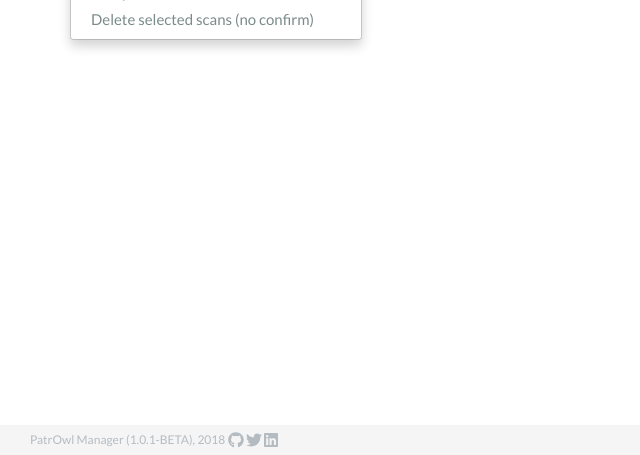
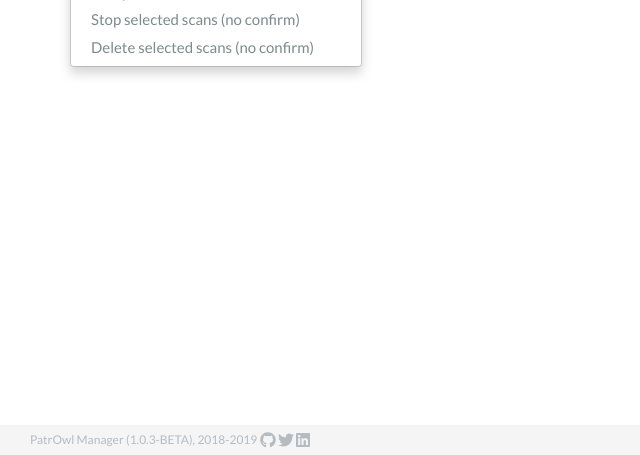
Before and after one commit to Patrowl/PatrowlManager, a Django app: template scans/templates/details-scan-def.html in a window 1280 px wide, after a click on "Actions". Shown: the part 345-800 px from the top of the page, without its empty margins (0-640 px from the left). Run offline with Django 3.2, Linux system fonts and the light colour scheme; the template is opened without the code that fills it, so the values that code supplies are empty; parts of the project's set-up code (start-up, migrations or seed data) failed here and were passed over; some libraries are stand-ins or nearby versions.

Commit message:
New Feature: Stop multiple scans at once Year update (2019)

```diff
--- a/assets/templates/report-asset-findings.html
+++ b/assets/templates/report-asset-findings.html
@@ -543,7 +543,7 @@
       <a xmlns="" href="http://patrowl.io/" target="_blank">PatrOwl - Threat Intelligence Monitoring</a> tool
      .<br xmlns="">
      PatrOwl - Community Edition is published by GreenLock Advisory<br/>
-     2018 GreenLock Advisory ©. All rights reserved.
+     2018-2019 GreenLock Advisory ©. All rights reserved.
    </div> -->
   </body>
 </html>
--- a/assets/templates/report-assetgroup-findings.html
+++ b/assets/templates/report-assetgroup-findings.html
@@ -603,7 +603,7 @@
       <a xmlns="" href="http://patrowl.io/" target="_blank">PatrOwl - Threat Intelligence Monitoring</a> tool
      .<br xmlns="">
      PatrOwl - Community Edition is published by GreenLock Advisory<br/>
-     2018 GreenLock Advisory ©. All rights reserved.
+     2018-2019 GreenLock Advisory ©. All rights reserved.
    </div> -->
   </body>
 </html>
--- a/findings/templates/report-finding.html
+++ b/findings/templates/report-finding.html
@@ -482,7 +482,7 @@
       <a xmlns="" href="https://www.patrowl.io/" target="_blank">PatrOwl SecOps automation and orchestration platform</a>
      .<br xmlns="">
      PatrOwl is published by GreenLock Advisory<br xmlns="">
-     © 2018 GreenLock Advisory. All rights reserved.
+     © 2018-2019 GreenLock Advisory. All rights reserved.
    </div>
   </body>
 </html>
--- a/requirements.txt
+++ b/requirements.txt
@@ -7,7 +7,7 @@ certifi==2017.4.17
 chardet==3.0.4
 coreapi==2.3.3
 coreschema==0.0.4
-Django==1.11.15
+Django==1.11.18
 django-celery-beat==1.0.1
 django-celery-results==1.0.1
 django-cursor-pagination==0.1.3
--- a/scans/templates/details-scan-def.html
+++ b/scans/templates/details-scan-def.html
@@ -79,6 +79,7 @@
     </button>
     <ul class="dropdown-menu" aria-labelledby="dropdown-menu-actions">
       <li><a class="btn-compare-selected" href="#">Compare selected scans (2 scans max.)</a></li>
+      <li><a class="btn-stop-selected" href="#">Stop selected scans (no confirm)</a></li>
       <li><a class="btn-delete-selected" href="#">Delete selected scans (no confirm)</a></li>
     </ul>
   </div>
@@ -493,10 +494,10 @@ $(function() {
 
   // Compare scans
   $("a.btn-compare-selected").on('click', function (e) {
-    scans_to_compare = []
+    scans_to_compare = [];
     $("input[name='scan']").each(function(cbx){
       if (this.checked) {
-        scans_to_compare.push(this.value)
+        scans_to_compare.push(this.value);
       }
     });
     if(scans_to_compare.length == 2){
@@ -504,26 +505,49 @@ $(function() {
     }
   });
 
-  // Delete scans
+  // Delete selected scans
   $("a.btn-delete-selected").on('click', function(eventObject) {
-    scans_to_delete = []
+    scans_to_delete = [];
     $("input[name='scan']").each(function(cbx){
       if (this.checked) {
-        scans_to_delete.push(this.value)
+        scans_to_delete.push(this.value);
       }
     })
 
     if (scans_to_delete.length != 0){
-      delete_url="{% url 'delete_scans_api' %}"
       var request = $.ajax({
-        url: delete_url,
+        url: "{% url 'delete_scans_api' %}",
         method: "POST",
         headers: {"X-CSRFToken": "{{ csrf_token }}"},
         data: JSON.stringify(scans_to_delete),
         contentType: "application/json"
       });
       request.done(function(response){
-        if (response.status == 'success'){location.reload()}
+        if (response.status == 'success'){location.reload();}
+      });
+    }
+  });
+
+
+  // Stop selected scans
+  $("a.btn-stop-selected").on('click', function(eventObject) {
+    scans_to_stop = [];
+    $("input[name='scan']").each(function(cbx){
+      if (this.checked) {
+        scans_to_stop.push(this.value);
+      }
+    })
+
+    if (scans_to_stop.length != 0){
+      var request = $.ajax({
+        url: "{% url 'stop_scans_api' %}",
+        method: "POST",
+        headers: {"X-CSRFToken": "{{ csrf_token }}"},
+        data: JSON.stringify(scans_to_stop),
+        contentType: "application/json"
+      });
+      request.done(function(response){
+        if (response.status == 'success'){location.reload();}
       });
     }
   });
--- a/scans/templates/report-scan.html
+++ b/scans/templates/report-scan.html
@@ -610,7 +610,7 @@
      This is a report from the
       <a xmlns="" href="https://patrowl.io/" target="_blank">PatrOwl</a>, an Open Source, Free and Scalable Security Operations Orchestration Platform.<br xmlns="">
      PatrOwl is published by GreenLock Advisory<br xmlns="">
-     © 2018 PatrOwl. All rights reserved.
+     © 2018-2019 PatrOwl. All rights reserved.
    </div>
   </body>
 </html>
--- a/scans/urls.py
+++ b/scans/urls.py
@@ -16,6 +16,8 @@ urlpatterns = [
     url(r'^api/v1/filter$', apis.get_scans_by_period_api, name='get_scans_by_period_api'),
     # ex: /scans/api/v1/delete (add multiple scans in POST)
     url(r'^api/v1/delete$', apis.delete_scans_api, name='delete_scans_api'),
+    # ex: /scans/api/v1/stop (POST)
+    url(r'^api/v1/stop$', apis.stop_scans_api, name='stop_scans_api'),
     # ex: /scans/api/v1/stop/33
     url(r'^api/v1/stop/(?P<scan_id>[0-9]+)$', apis.stop_scan_api, name='stop_scan_api'),
     # ex: /scans/api/v1/report/json/33
--- a/templates/base.html
+++ b/templates/base.html
@@ -393,7 +393,7 @@
     <footer class="footer">
       <div class="container-fluid">
         <div class="col-sm-6">
-          <span class="text-muted">PatrOwl Manager (1.0.1-BETA), 2018</span>
+          <span class="text-muted">PatrOwl Manager (1.0.3-BETA), 2018-2019</span>
           <a href="https://github.com/Patrowl/PatrowlManager"><i class="text-muted fab fa-github fa-lg" aria-hidden="true"></i></a>
           <a href="https://twitter.com/patrowl_io"><i class="text-muted fab fa-twitter fa-lg" aria-hidden="true"></i></a>
           <a href="https://www.linkedin.com/company/patrowl/"><i class="text-muted fab fa-linkedin fa-lg" aria-hidden="true"></i></a>
```
Also changed, not shown: scans/apis.py (+25 -2 lines), scans/templates/list-scans-performed.html (+29 -4 lines), README.md, 1 other file.
